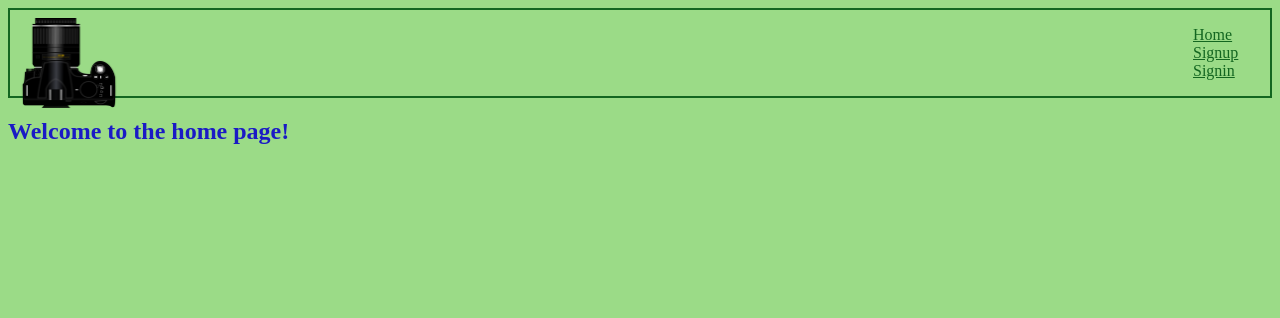
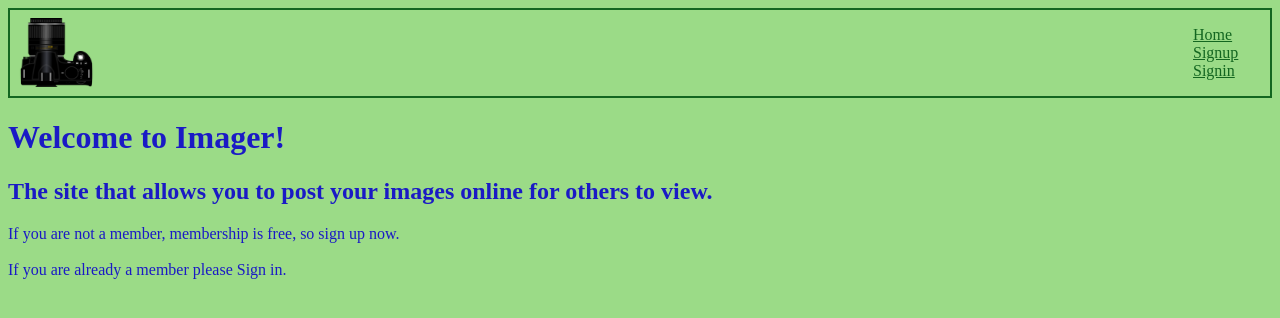
Before and after one commit to ShannonTully/django-imager, a Django app: page / in a window 1280 px wide. Shown: the top 318 px of the page. Run offline with Django 3.2, Linux system fonts and the light colour scheme.

Commit message:
added the marketing on th home page

```diff
--- a/imagersite/imagersite/static/modules.css
+++ b/imagersite/imagersite/static/modules.css
@@ -19,7 +19,7 @@
 
 
   #logo {
-    width: 110px;
+    width: 85px;
   }
 
   #logo {
--- a/imagersite/imagersite/templates/generic/base.html
+++ b/imagersite/imagersite/templates/generic/base.html
@@ -26,9 +26,6 @@
         {% endif %}
       </ul>
     </nav>
-    {% if user.is_authenticated %}
-    <h3>Welcome to the site {{ user.username }}</h3>
-    {% endif %}
   </header>
   <main>
     {% block content %}
--- a/imagersite/imagersite/templates/generic/home.html
+++ b/imagersite/imagersite/templates/generic/home.html
@@ -1,5 +1,14 @@
 {% extends 'generic/base.html' %}
 
+
+
 {% block content %}
-<h2>Welcome to the home page!</h2>
+    {% if user.is_authenticated %}
+    <h3>Welcome back to Imager {{ user.username }}</h3>
+    <p>What woud you like to do today?</p>
+    {%else%}
+    <h1>Welcome to Imager!</h1>
+    <h2>The site that allows you to post your images online for others to view.</h2>
+    <p>If you are not a member, membership is free, so sign up now.</br></br>If you are already a member please Sign in.</p>
+    {% endif %}
 {% endblock %}
```
